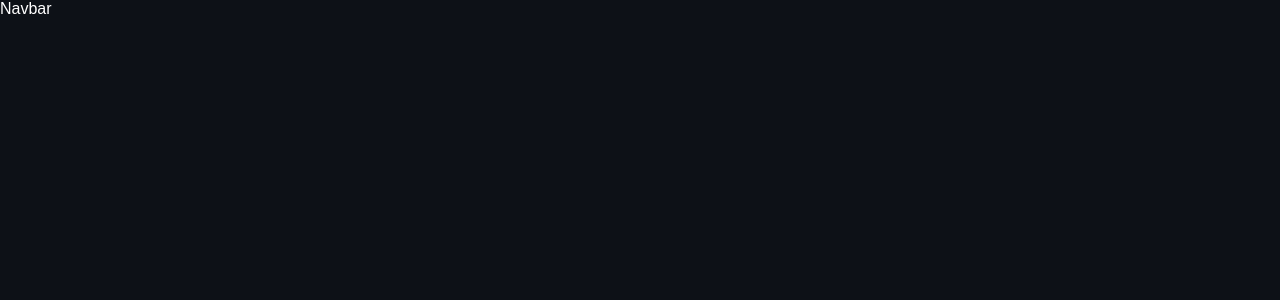
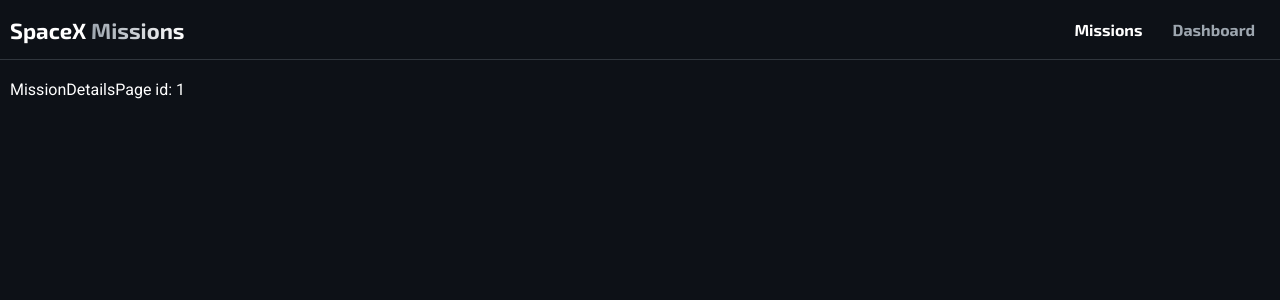
Before and after one commit to AdrianGroszek/spacex-missions, a React (Vite) app: page /missions/1 in a window 1280 px wide. Before the commit this address had no page. Shown: the top 300 px of the page. Built offline with nearby package versions, Linux system fonts and the light colour scheme.

Commit message:
Add styled Navbar component

```diff
--- a/src/App.css
+++ b/src/App.css
@@ -0,0 +1,10 @@
+.app-wrapper {
+	height: 100vh;
+}
+
+.content-wrapper {
+	max-width: 128rem;
+	width: 100%;
+	margin: 0 auto;
+	padding: 8rem 1rem 0;
+}
--- a/src/App.tsx
+++ b/src/App.tsx
@@ -1,15 +1,20 @@
-import { Route, Routes } from 'react-router';
+import { Navigate, Route, Routes } from 'react-router';
 import './App.css';
-import Home from './pages/Home';
 import Navbar from './components/Navbar/Navbar';
+import MissionsPage from './pages/MissionsPage';
+import DashboardPage from './pages/DashboardPage';
+import MissionDetailsPage from './pages/MissionDetailsPage';
 
 export default function App() {
 	return (
-		<div>
+		<div className='app-wrapper'>
 			<Navbar />
-			<div>
+			<div className='content-wrapper'>
 				<Routes>
-					<Route path='/' element={<Home />} />
+					<Route path='/' element={<Navigate to='/missions' replace />} />
+					<Route path='/missions' element={<MissionsPage />} />
+					<Route path='/missions/:id' element={<MissionDetailsPage />} />
+					<Route path='/dashboard' element={<DashboardPage />} />
 				</Routes>
 			</div>
 		</div>
--- a/src/components/Navbar/Navbar.module.css
+++ b/src/components/Navbar/Navbar.module.css
@@ -0,0 +1,86 @@
+.navbarContainer {
+	position: fixed;
+	height: 6rem;
+	width: 100%;
+	background-color: var(--color-black-900);
+	border-bottom: 1px solid var(--color-black-700);
+	z-index: 100;
+}
+
+.navbar {
+	display: flex;
+	justify-content: space-between;
+	align-items: center;
+	max-width: 128rem;
+	width: 100%;
+	height: 100%;
+	padding: 0 1rem;
+	margin: 0 auto;
+	font-weight: bold;
+	font-family: 'Exo 2';
+}
+
+.navbarLogo {
+	font-size: var(--font-size-2xl);
+	color: var(--color-white-900);
+}
+
+.navbarLogo span {
+	background: linear-gradient(
+		90deg,
+		var(--color-white-800),
+		var(--color-white-900)
+	);
+	-webkit-background-clip: text;
+	-webkit-text-fill-color: transparent;
+
+	background-clip: text;
+	color: transparent;
+}
+
+.navbarListDesktop {
+	display: flex;
+	align-items: center;
+	height: 100%;
+}
+
+.navbarListMobile {
+	display: none;
+}
+
+.navbarListDesktop li a,
+.navbarListMobile li a {
+	padding: 1rem 1.5rem;
+	transition: 0.2s;
+}
+
+.navbarListDesktop li a:hover,
+.navbarListMobile li a:hover,
+.activeLink {
+	color: var(--color-white-900);
+}
+
+@media (max-width: 576px) {
+	.navbarListDesktop {
+		display: none;
+	}
+
+	.navbarListMobile {
+		display: flex;
+		align-items: center;
+		height: 100%;
+	}
+
+	.navbarListMobile li a {
+		font-size: var(--font-size-lg);
+		padding: 0.75rem 1.25rem;
+	}
+
+	.navbarLogo {
+		font-size: var(--font-size-lg);
+	}
+
+	.navbarContainer {
+		height: 5rem;
+	}
+}
--- a/src/components/Navbar/Navbar.tsx
+++ b/src/components/Navbar/Navbar.tsx
@@ -1,3 +1,54 @@
+import { Link, NavLink } from 'react-router';
+
+import { IoRocketSharp } from 'react-icons/io5';
+import { IoPieChart } from 'react-icons/io5';
+
+import styles from './Navbar.module.css';
+
 export default function Navbar() {
-	return <div>Navbar</div>;
+	return (
+		<div className={styles.navbarContainer}>
+			<nav className={styles.navbar}>
+				<Link to='/missions' className={styles.navbarLogo}>
+					SpaceX <span>Missions</span>
+				</Link>
+
+				{/* Desktop Navigation */}
+				<ul className={styles.navbarListDesktop}>
+					<li>
+						<NavLink
+							to='/missions'
+							className={({ isActive }) => (isActive ? styles.activeLink : '')}>
+							Missions
+						</NavLink>
+					</li>
+					<li>
+						<NavLink
+							to='/dashboard'
+							className={({ isActive }) => (isActive ? styles.activeLink : '')}>
+							Dashboard
+						</NavLink>
+					</li>
+				</ul>
+
+				{/* Mobile Navigation */}
+				<ul className={styles.navbarListMobile}>
+					<li>
+						<NavLink
+							to='/missions'
+							className={({ isActive }) => (isActive ? styles.activeLink : '')}>
+							<IoRocketSharp />
+						</NavLink>
+					</li>
+					<li>
+						<NavLink
+							to='/dashboard'
+							className={({ isActive }) => (isActive ? styles.activeLink : '')}>
+							<IoPieChart />
+						</NavLink>
+					</li>
+				</ul>
+			</nav>
+		</div>
+	);
 }
--- a/src/index.css
+++ b/src/index.css
@@ -1,3 +1,5 @@
+@import url('https://fonts.googleapis.com/css2?family=Exo+2:ital,wght@0,100..900;1,100..900&family=Roboto:ital,wght@0,100..900;1,100..900&display=swap');
+
 :root {
 	--color-black-900: #0d1117;
 	--color-black-800: #161b22;
@@ -40,7 +42,7 @@ body {
 	background-color: var(--color-black-900);
 	color: var(--color-white-900);
 	font-size: 1.6rem;
-	font-family: 'Urbanist', sans-serif;
+	font-family: 'Roboto', sans-serif;
 }
 
 a {
--- /dev/null
+++ b/src/pages/DashboardPage.tsx
@@ -0,0 +1,3 @@
+export default function DashboardPage() {
+	return <div>DashboardPage</div>;
+}
--- a/src/pages/Home.tsx
+++ /dev/null
@@ -1,3 +0,0 @@
-export default function Home() {
-	return <div>Home</div>;
-}
--- /dev/null
+++ b/src/pages/MissionDetailsPage.tsx
@@ -0,0 +1,6 @@
+import { useParams } from 'react-router';
+
+export default function MissionDetailsPage() {
+	const { id } = useParams();
+	return <div>MissionDetailsPage id: {id}</div>;
+}
--- /dev/null
+++ b/src/pages/MissionsPage.tsx
@@ -0,0 +1,3 @@
+export default function MissionsPage() {
+	return <div>MissionsPage</div>;
+}
```
